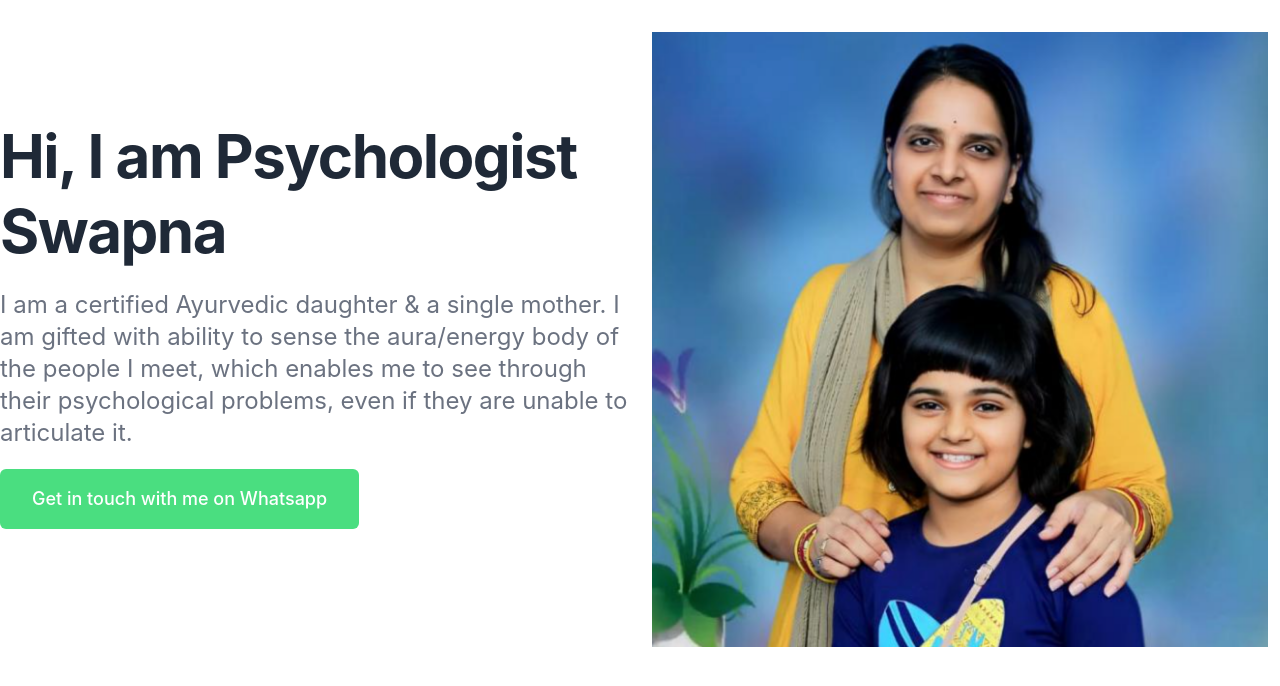
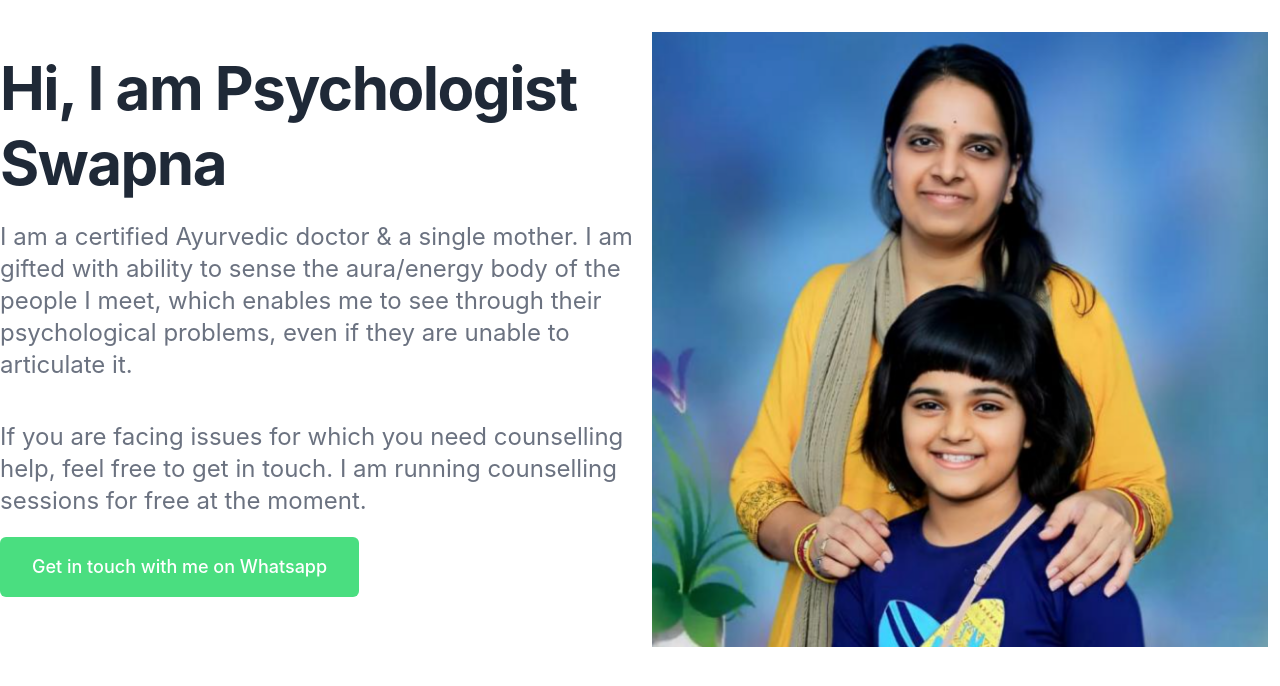
Before and after one commit to for-swapna/psychologistswapna.github.io, a Next.js app: page / in a window 1280 px wide. Shown: the top 686 px of the page. Built offline with nearby package versions, Linux system fonts and the light colour scheme.

Commit message:
fixed spelling mistakes in the hero content

```diff
--- a/components/hero.js
+++ b/components/hero.js
@@ -11,14 +11,17 @@ const Hero = () => {
             <h1 className="text-4xl font-bold leading-snug tracking-tight text-gray-800 lg:text-4xl lg:leading-tight xl:text-6xl xl:leading-tight dark:text-white">
               Hi, I am Psychologist Swapna
             </h1>
-            <p className="py-5 text-xl leading-normal text-gray-500 lg:text-xl xl:text-2xl dark:text-gray-300">
-              I am a certified Ayurvedic daughter & a single mother. I am gifted with ability to sense the aura/energy body of the people I meet,
+            <p className="py-5 text-l leading-normal text-gray-500 lg:text-xl xl:text-2xl dark:text-gray-300">
+              I am a certified Ayurvedic doctor & a single mother. I am gifted with ability to sense the aura/energy body of the people I meet,
               which enables me to see through their psychological problems, even if they are unable to articulate it.
+            </p>
+            <p className="py-5 text-l leading-normal text-gray-500 lg:text-xl xl:text-2xl dark:text-gray-300">
+              If you are facing issues for which you need counselling help, feel free to get in touch. I am running counselling sessions for free at the moment.
             </p>
 
             <div className="flex flex-col items-start space-y-3 sm:space-x-4 sm:space-y-0 sm:items-center sm:flex-row">
               <a
-                href="https://web3templates.com/templates/nextly-landing-page-template-for-startups"
+                href="https://wa.me/918801543815"
                 target="_blank"
                 rel="noopener"
                 className="px-8 py-4 text-lg font-medium text-center text-white bg-green-400 rounded-md ">
```
